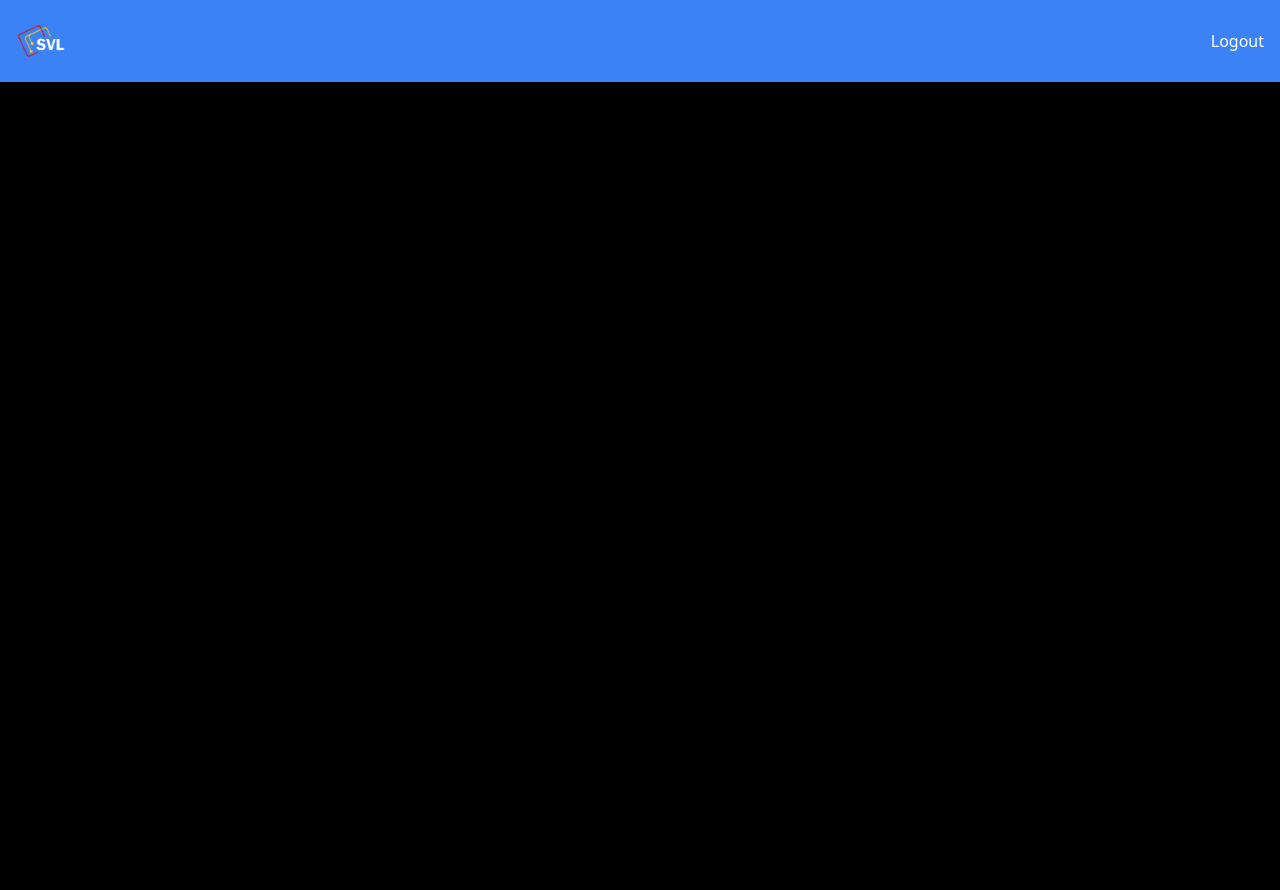
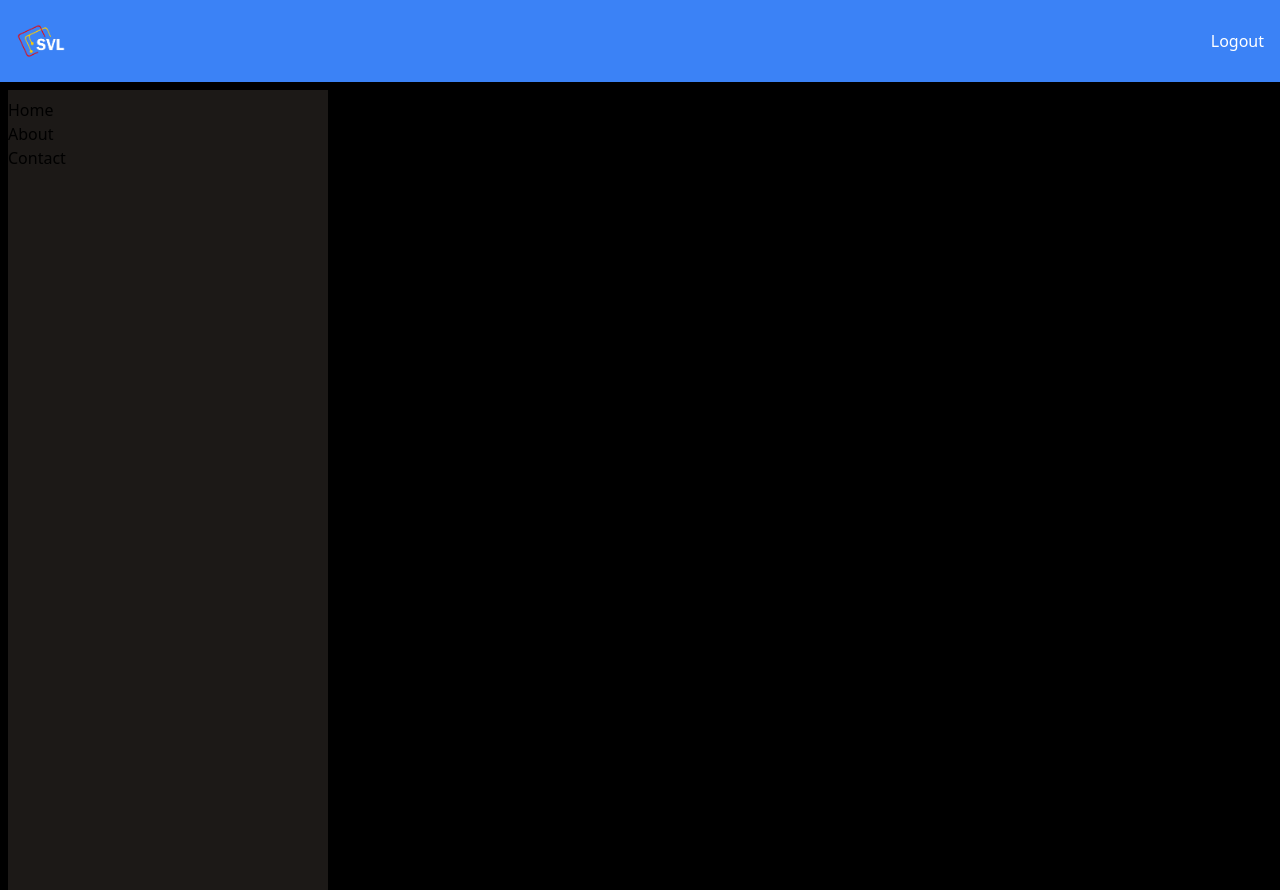
Before and after one commit to sir-george2500/employee_Time_Management_system_fontend, a Next.js app: page /dashboard in a window 1280 px wide. Before the commit the page ends 800 px from the top, so only its background shows below. Built offline with nearby package versions, Linux system fonts and the light colour scheme.

Commit message:
added side bar structure

```diff
--- a/app/dashboard/page.jsx
+++ b/app/dashboard/page.jsx
@@ -1,10 +1,15 @@
 import AdminForm from '@/components/AdminForm'
 import Navbar from '@/components/NavBar'
+import Sidebar from '@/components/SideBar'
 import Image from 'next/image'
 import Link from 'next/navigation'
 
 export default function Dasboard() {
   return (
-     <Navbar/>
+    <>
+    <Navbar/>
+    <Sidebar />
+
+    </>
   )
 }
--- /dev/null
+++ b/components/SideBar.jsx
@@ -0,0 +1,16 @@
+import React from 'react';
+
+const Sidebar = () => {
+  // Add your sidebar content here
+  return (
+    <div className="ml-2 mt-2 h-screen bg-stone-900 w-80 ">
+      <ul className='pt-2'>
+        <li>Home</li>
+        <li>About</li>
+        <li>Contact</li>
+      </ul>
+    </div>
+  );
+};
+
+export default Sidebar;
```
